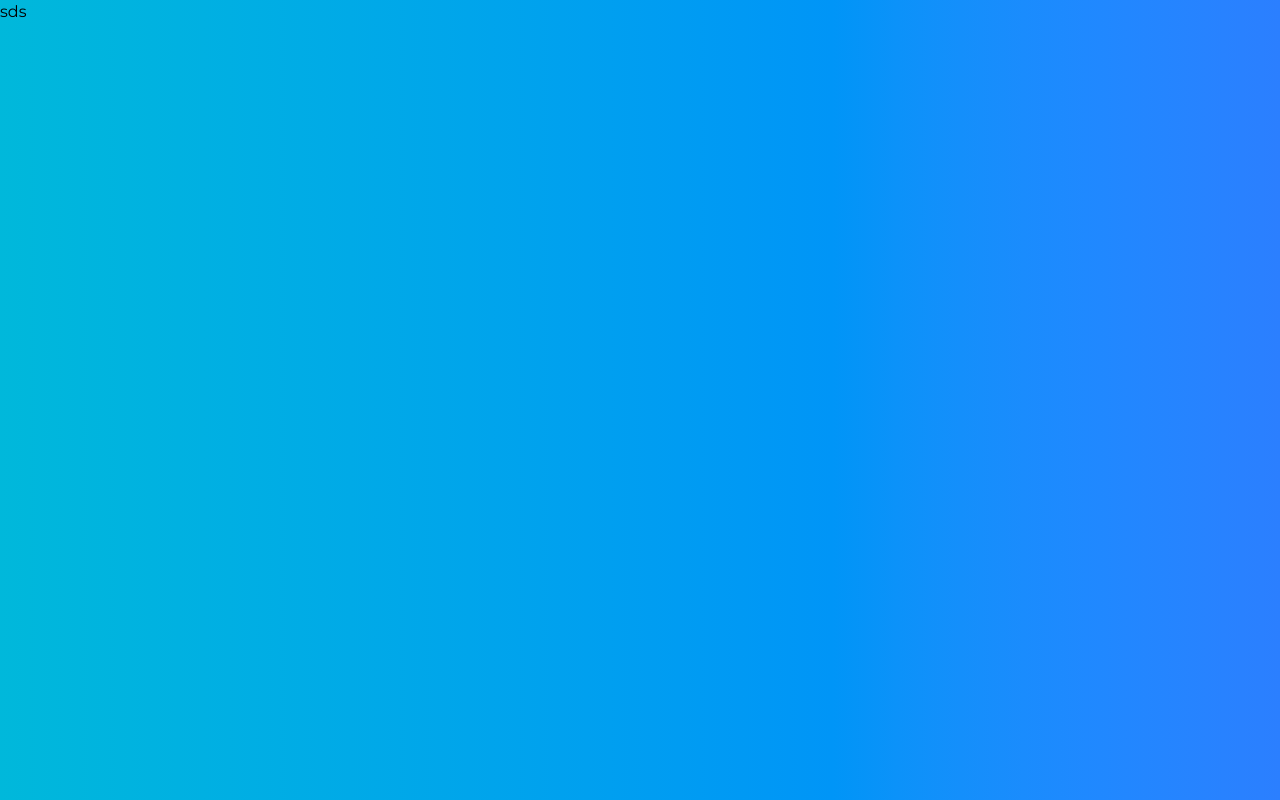
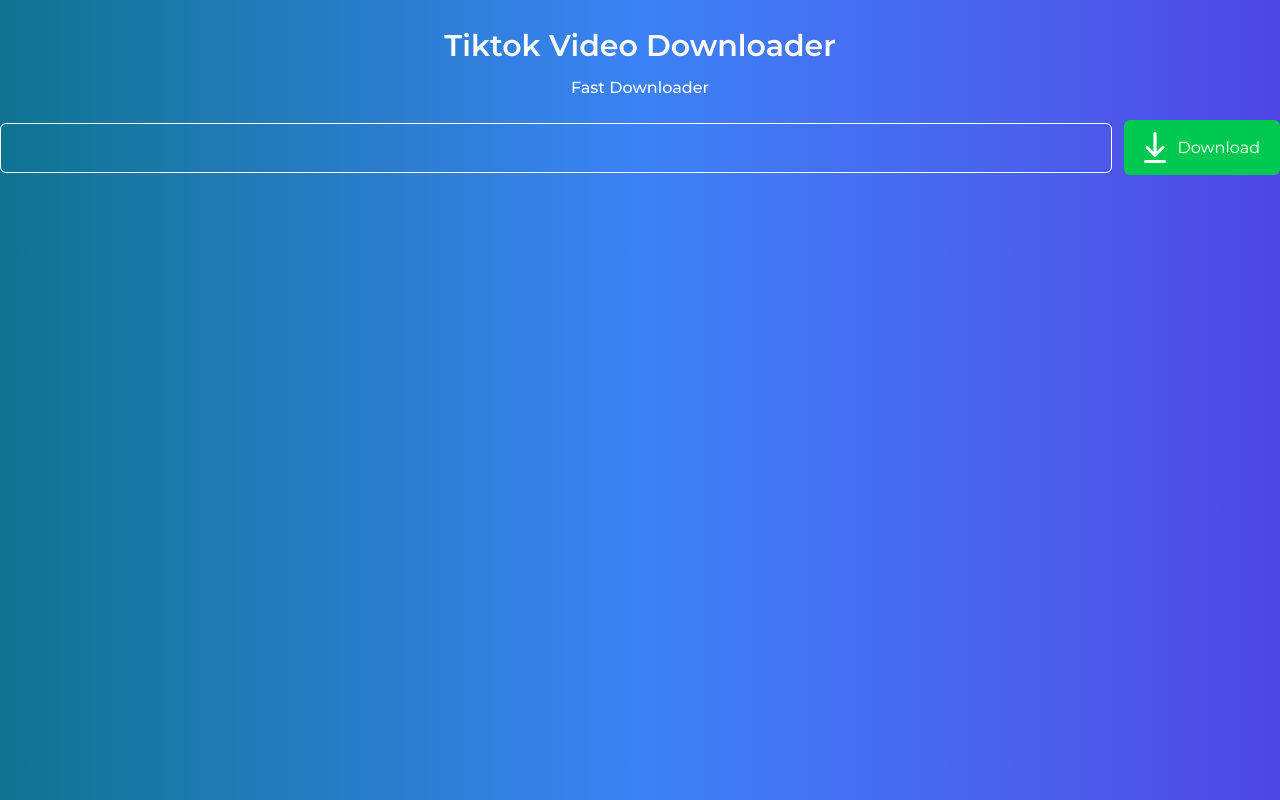
Before and after one commit to janfdev/tiktok-video-downloader, a plain HTML site: page index.html in a window 1280 px wide. Drawn offline with nearby package versions, Linux system fonts and the light colour scheme.

Commit message:
enhance index.html layout and add download icon SVG

```diff
--- a/index.html
+++ b/index.html
@@ -17,9 +17,29 @@
       }
     </style>
   </head>
-  <body class="font-montserrat">
-    <section class="h-screen bg-linear-to-r from-cyan-500 to-blue-500">
-      <h1>sds</h1>
+  <body
+    class="font-montserrat text-white h-screen bg-gradient-to-r from-[#0e7490] via-[#3b82f6] to-[#4f46e5]"
+  >
+    <section
+      class="container w-full mx-auto flex items-center justify-center flex-col py-5"
+    >
+      <div class="flex flex-col gap-3 justify-center items-center">
+        <h1 class="text-3xl mt-2 font-semibold">Tiktok Video Downloader</h1>
+        <p class="font-medium">Fast Downloader</p>
+      </div>
+
+      <div class="flex w-full justify-center mt-5 items-center gap-3">
+        <input
+          type="text"
+          class="border w-full focus:outline-none px-3 rounded-md py-3"
+        />
+        <button
+          class="bg-green-500 flex items-center gap-3 py-3 px-5 rounded-md"
+        >
+          <img src="download-.svg" class="w-10" alt="" />
+          <span>Download</span>
+        </button>
+      </div>
     </section>
 
     <script src="app.js"></script>
```
Also changed, not shown: download-.svg (added).
